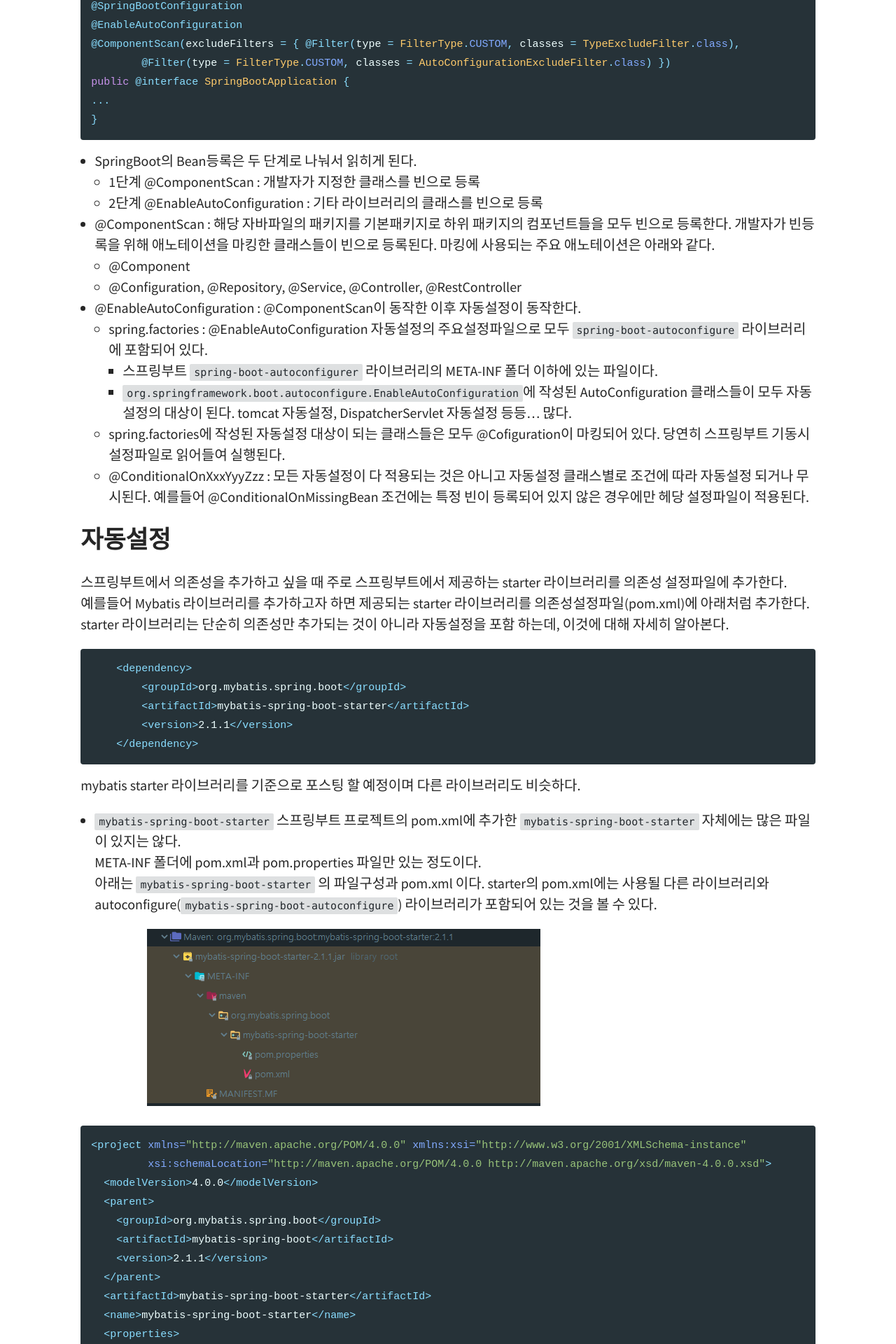
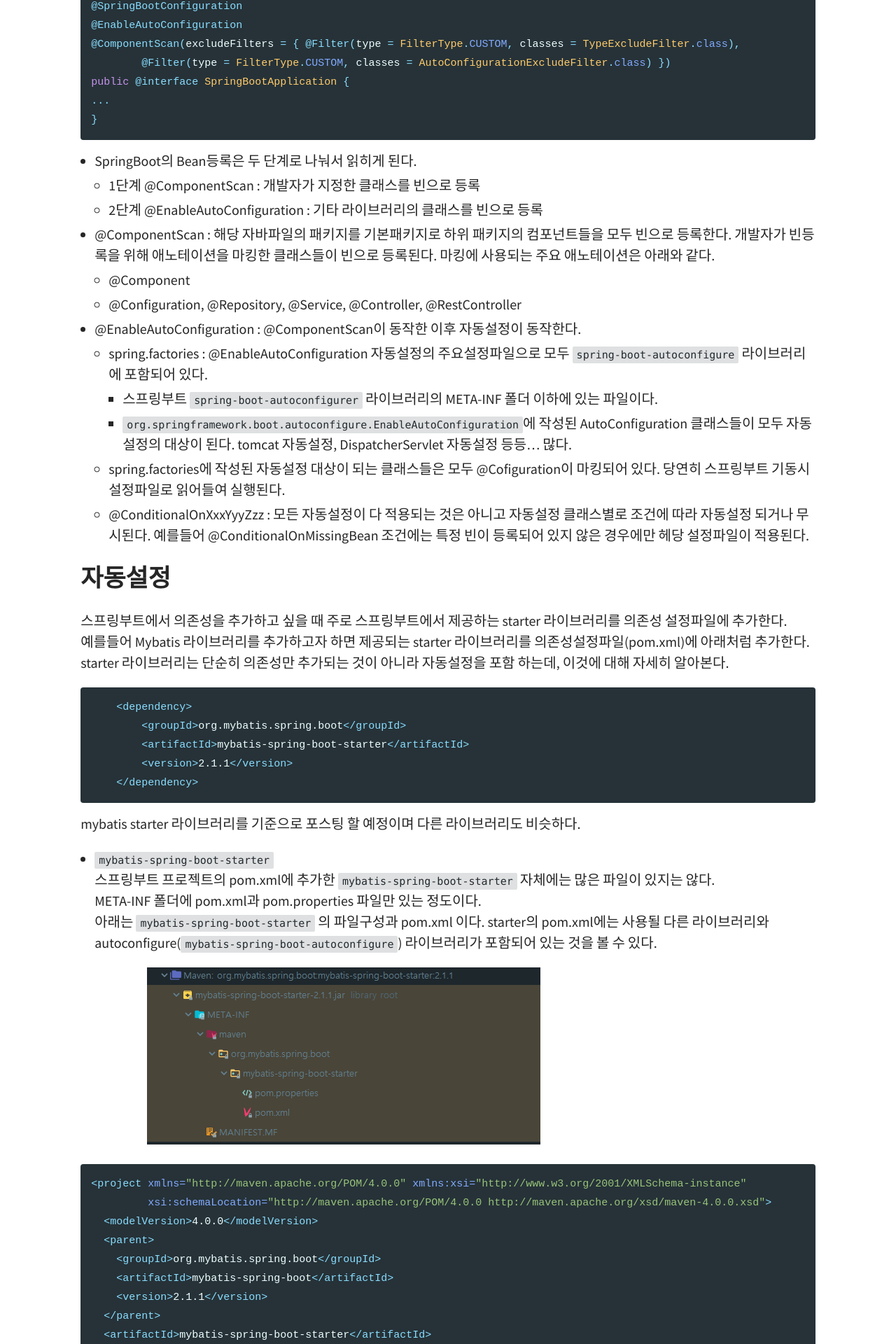
Before and after one commit to swampwar/swampwar.github.io, a Jekyll site: the page built from _posts/2019-12-26-SprinBoot 구조 및 자동설정.md, in a window 1280 px wide. Shown: the part 641-2561 px from the top of the page at 70% size. Built offline with Jekyll 4.4.1, drawn with Linux system fonts in a browser that asks for light colours; our own code applies the rules of GitHub Pages for plain Markdown files.

Commit message:
Springboot 구조 및 자동설정 포스팅

```diff
--- a/_sass/layouts/_posts.scss
+++ b/_sass/layouts/_posts.scss
@@ -19,6 +19,10 @@ article {
 
   .footnotes {
     font-size: 0.9em;
+  }
+
+  li {
+    margin-top: 5px;
   }
 }
 
```
Also changed, not shown: _posts/2019-12-26-SprinBoot 구조 및 자동설정.md (line endings or trailing spaces).
